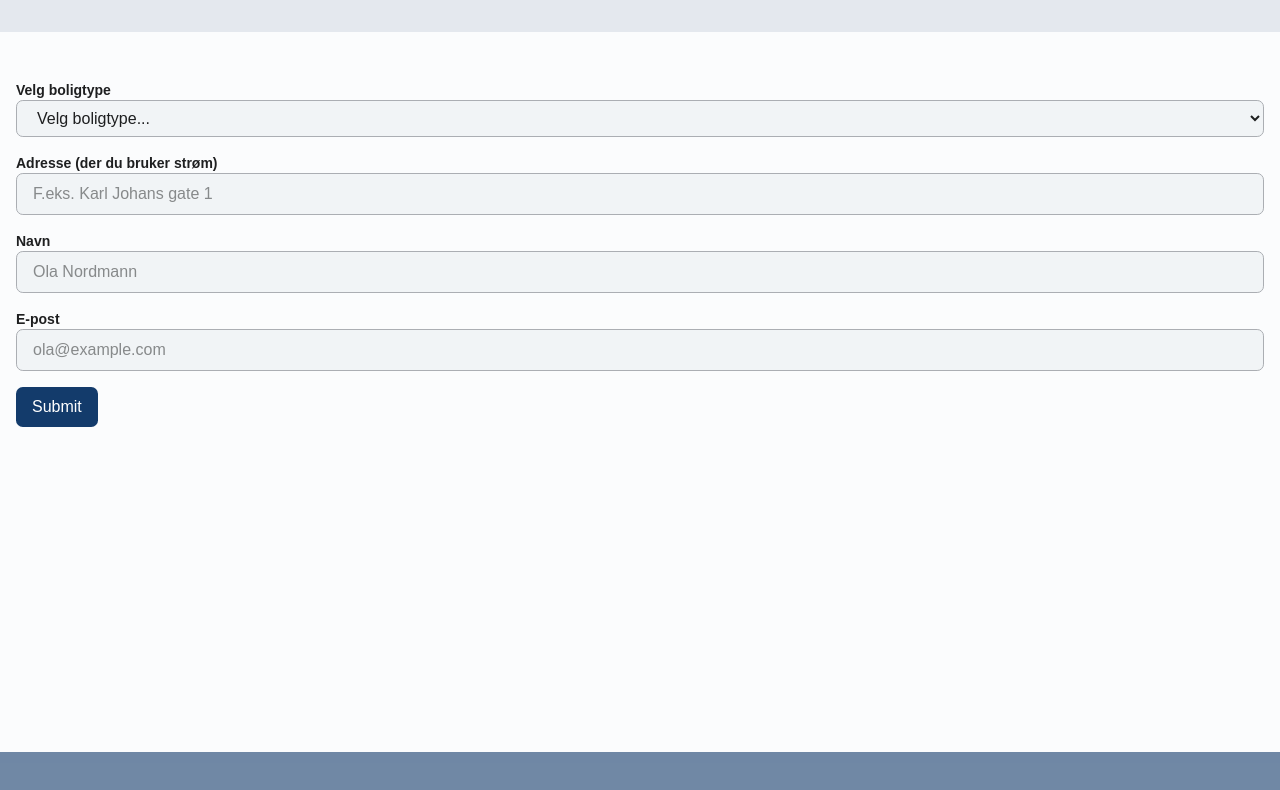
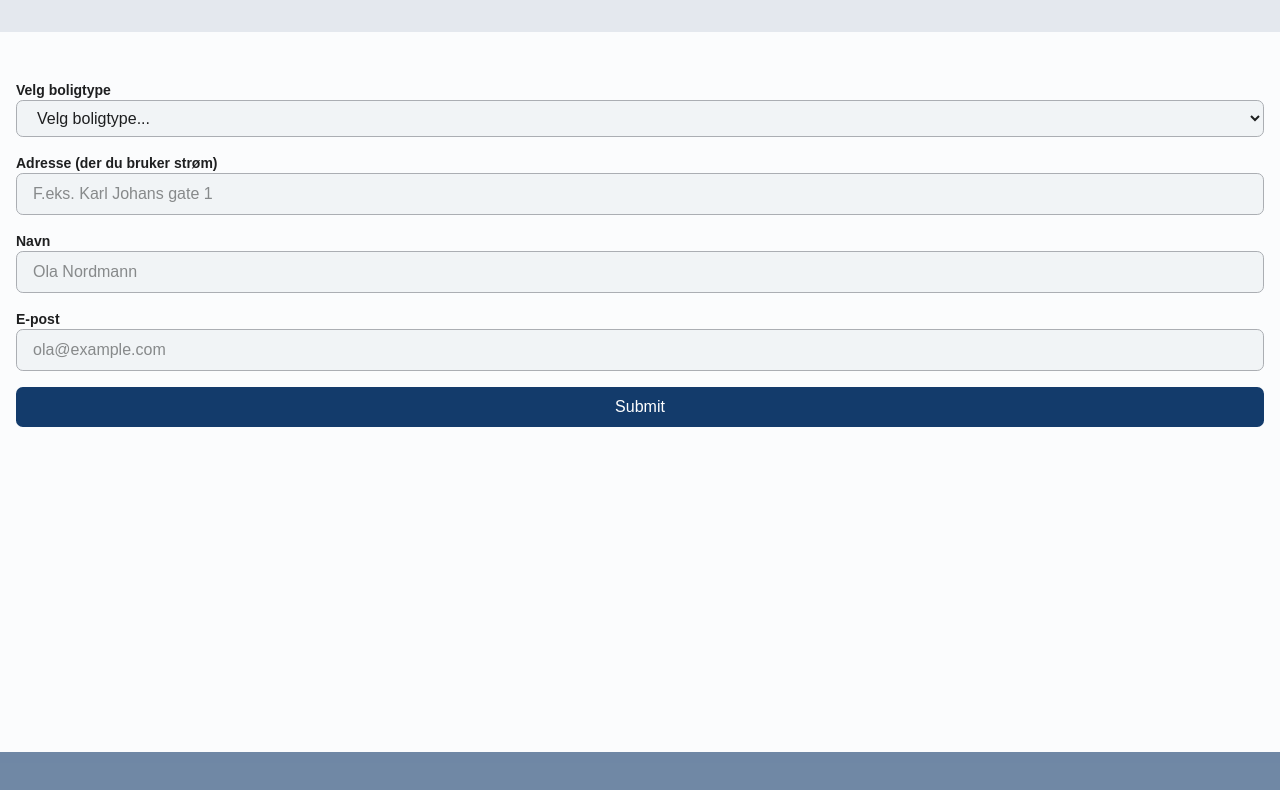
Before and after one commit to SindreSau/json-dynamic-form, a React (Vite) app: page / in a window 1280 px wide. Shown: the top 790 px of the page. Built offline with nearby package versions, Linux system fonts and the light colour scheme; a web font is replaced by a local one.

Commit message:
feat: moved submission logic out of component

```diff
--- a/src/App.tsx
+++ b/src/App.tsx
@@ -5,9 +5,16 @@ import exampleSchema from '@schemas/example.json';
 const App = () => {
   const schema = JSON.parse(JSON.stringify(exampleSchema));
 
+  const handleSubmit = (e: React.FormEvent<HTMLFormElement>) => {
+    e.preventDefault();
+    const formData = new FormData(e.currentTarget);
+    const data = Object.fromEntries(formData.entries());
+    console.log('Form submitted with: ', data);
+  };
+
   return (
     <MainLayout>
-      <DynamicForm schema={schema} />
+      <DynamicForm schema={schema} handleSubmit={handleSubmit} />
     </MainLayout>
   );
 };
--- a/src/components/ui/dynamic-form.tsx
+++ b/src/components/ui/dynamic-form.tsx
@@ -1,3 +1,4 @@
+import cn from '@/utils/cn';
 import {
   validateFormSchema,
   type FieldSchema,
@@ -10,24 +11,19 @@ import { useState, useMemo } from 'react';
 
 type DynamicFormProps = {
   schema?: FormSchema;
+  handleSubmit: React.FormEventHandler<HTMLFormElement>;
+  className?: string;
 };
 
-const DynamicForm = ({ schema }: DynamicFormProps) => {
+const DynamicForm = ({ schema, className, handleSubmit }: DynamicFormProps) => {
   const [selectValues, setSelectValues] = useState<Record<string, string>>({});
-
-  const handleSubmit = (e: React.FormEvent<HTMLFormElement>) => {
-    e.preventDefault();
-    const formData = new FormData(e.currentTarget);
-    const data = Object.fromEntries(formData.entries());
-    console.log('Form submitted with: ', data);
-  };
 
   const fieldsWithIds = useMemo(() => {
     if (!schema?.fields) return [];
 
-    return schema.fields.map((field, index) => ({
+    return schema.fields.map((field) => ({
       ...field,
-      id: `field-${field.name}-${index}`,
+      id: `field-${field.name}-${crypto.randomUUID().substring(0, 13)}`,
     }));
   }, [schema?.fields]);
 
@@ -58,14 +54,17 @@ const DynamicForm = ({ schema }: DynamicFormProps) => {
   };
 
   return (
-    <form onSubmit={handleSubmit}>
+    <form
+      onSubmit={handleSubmit}
+      className={cn('flex flex-col gap-4', className)}
+    >
       {fieldsWithIds.map((field: FieldSchema & { id: string }) => {
         switch (field.type) {
           case 'text':
           case 'email':
             return (
-              <div key={field.id} className="mb-4">
               <Input
+                key={field.id}
                 id={field.id}
                 name={field.name}
                 type={field.type}
@@ -73,22 +72,18 @@ const DynamicForm = ({ schema }: DynamicFormProps) => {
                 placeholder={field.placeholder}
                 required={field.required}
               />
-              </div>
             );
           case 'select':
             return (
-              <div key={field.id} className="mb-4">
               <Select
+                key={field.id}
                 id={field.id}
                 name={field.name}
                 label={field.label}
                 options={field.options}
                 value={selectValues[field.name] || ''}
-                  onValueChange={(value) =>
-                    handleSelectChange(field.name, value)
-                  }
+                onValueChange={(value) => handleSelectChange(field.name, value)}
               />
-              </div>
             );
           default:
             return null;
```
Lines whose indentation alone changed are shown as unchanged.
